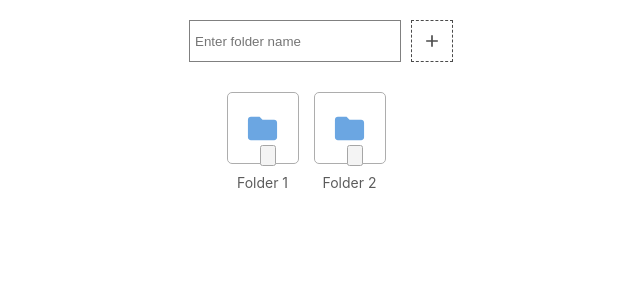
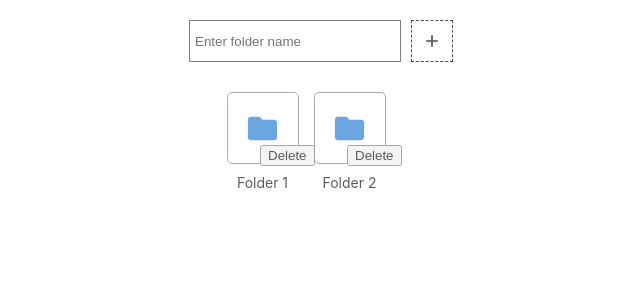
Before and after one commit to Farina03/folder-ui, a React (Create React App) app: page / in a window 1280 px wide. Shown: the top 300 px of the page, without its empty margins (319-959 px from the left). Built offline with nearby package versions, Linux system fonts and the light colour scheme.

Commit message:
deletion

```diff
--- /dev/null
+++ b/src/components/Alert.jsx
@@ -0,0 +1,46 @@
+import React from 'react'
+import { useState } from 'react'
+
+const Alert = ({setParent, alertTrigger, folders, setAlertTrigger, setFolders}) => {
+  const [deletion, handleDeletion] = useState(false)
+
+  function handleDelete(setParent, alertTrigger, folders, setAlertTrigger, setFolders) {
+    let tempObj = {...folders}
+    let deletedInfo = tempObj[alertTrigger]
+    //console.log(deletedInfo, "deletedInfo")
+    delete tempObj[alertTrigger]
+    let deletedFolderParent = deletedInfo.parent
+    console.log(tempObj, "before")
+    if(tempObj[deletedFolderParent]) {
+        let newchildarray = []
+        newchildarray = tempObj[deletedFolderParent].child.filter(item => item !== alertTrigger)
+        tempObj[deletedFolderParent].child = newchildarray
+        // console.log(folders)
+        console.log(tempObj, "after")
+        folders = {...tempObj}
+        console.log(folders, "copied-folder")
+        setParent(deletedFolderParent)
+        // setAlertTrigger("")
+        // setFolders(folders => ({
+        //     ...tempObj
+        // }))
+    }
+    else {
+        setAlertTrigger("")
+    }
+  }
+  function handleCancel() {
+    setAlertTrigger("")
+  }
+  return (
+    <div className='alertbox-div'>
+        <span>{`Are you sure you want to delete the folder "${folders[alertTrigger].title}"?`}</span>
+        <div className='alert-btn-div'>
+            <button className='delete-btn' onClick={() => handleDelete(setParent, alertTrigger, folders, setAlertTrigger, setFolders)}>Yes</button>
+            <button className='cancel-btn' onClick={() => handleCancel(setAlertTrigger)}>No</button>
+        </div>
+    </div>
+  )
+}
+
+export default Alert
--- a/src/components/Folders.jsx
+++ b/src/components/Folders.jsx
@@ -2,24 +2,20 @@ import React, { useState, useEffect } from "react";
 import './folder.css'
 import FolderIcon from '@mui/icons-material/Folder';
 import Path from "./Path";
-import HomeIcon from '@mui/icons-material/Home';
-import ArrowBackIcon from '@mui/icons-material/ArrowBack';
+import Alert from "./Alert";
 
-const Folders = ({parent, folders, setParent}) =>{
-    const [alerttrigger, setAlertTrigger] = useState(false)
-    function navigateHome() {
-        setParent(0)
-    }
-    function handleDelete() {
-        alert("Are you sure you want to delete?")
+const Folders = ({parent, folders, setParent, setFolders}) =>{
+    const [alertTrigger, setAlertTrigger] = useState("")
+    function handleDelete(v) {
+        setAlertTrigger(v)
+        //confirm()
     }
     return (
             <div>
-                {/* <div className="breadcrumbs-div">
-                    <div className="homeicon-div" onClick={navigateHome}>
-                        <HomeIcon />
-                    </div>
-                </div> */}
+                {console.log(folders, "initial")}
+                {alertTrigger !== "" ?
+                <Alert setParent={setParent} alertTrigger={alertTrigger} folders={folders}
+                        setAlertTrigger={setAlertTrigger} setFolders={setFolders}/> :
                 <div className="folder-outer-div">
                     {Object.keys(folders).map((v)=>{
                         let thisFolder = folders[v];
@@ -27,7 +23,8 @@ const Folders = ({parent, folders, setParent}) =>{
                         return (
                             <div className='folder-div'>
                                 <div className="delete-div">
-                                    <input type="button" className="delete-button" name={v} onClick={handleDelete} />
+                                    <button className="delete-alert-btn"
+                                            name={v} onClick={() => handleDelete(v)}>Delete</button>
                                 </div>
                                 <div className='folder' onClick={()=>{setParent(v);}}>
                                     <FolderIcon color='primary' fontSize='large'/>
@@ -36,7 +33,7 @@ const Folders = ({parent, folders, setParent}) =>{
                             </div>
                         )
                     })}
-                </div>
+                </div>}
             </div>
 
     )
--- a/src/components/MainPage.jsx
+++ b/src/components/MainPage.jsx
@@ -19,7 +19,6 @@ const MainPage = () => {
         if(folderName !== '') {
             function randomId() {
                 let randomId = Math.floor(Math.random() * 1000)
-                console.log(randomId)
                 return String(randomId)
             }
             let newId = 'id'+randomId()
@@ -48,9 +47,8 @@ const MainPage = () => {
             </div>
             <div className='folder-div'>
                 <Path parent={parent} folders={folders} setParent={setParent} />
-                <Folders parent={parent} folders={folders} setParent={setParent} />
+                <Folders parent={parent} folders={folders} setParent={setParent} setFolders={setFolders}/>
             </div>
-            {console.log(folders)}
         </div>
 
     )
--- a/src/components/Path.jsx
+++ b/src/components/Path.jsx
@@ -2,7 +2,6 @@ import React from 'react'
 import './path.css'
 
 const Path = ({parent, folders, setParent}) => {
-    console.log(parent)
     const path = []
     let temp = parent
     if(parent !== 0) {
@@ -12,7 +11,7 @@ const Path = ({parent, folders, setParent}) => {
             if(temp === 0) path.push(0)
         }
     }
-    function handleNavigation(item) {
+    function handleNavigation(item, setParent) {
         setParent(item.id)
     }
   return (
--- a/src/components/path.css
+++ b/src/components/path.css
@@ -18,3 +18,6 @@
     cursor: pointer;
     color: #365486;
 }
+.alertbox-div :onclick {
+    visibility: hidden;
+}
```
Also changed, not shown: src/pages/BlankPage.jsx (+26 -0 lines).
